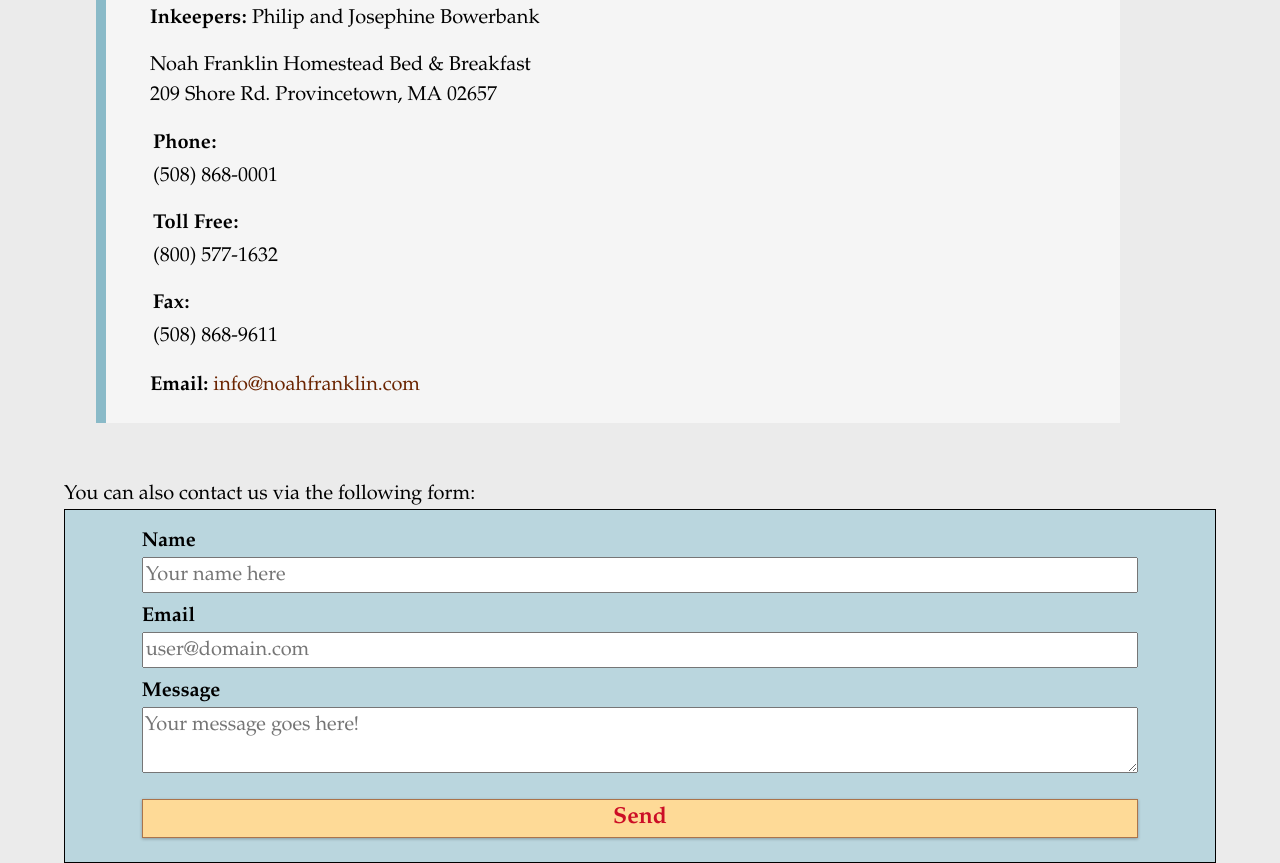
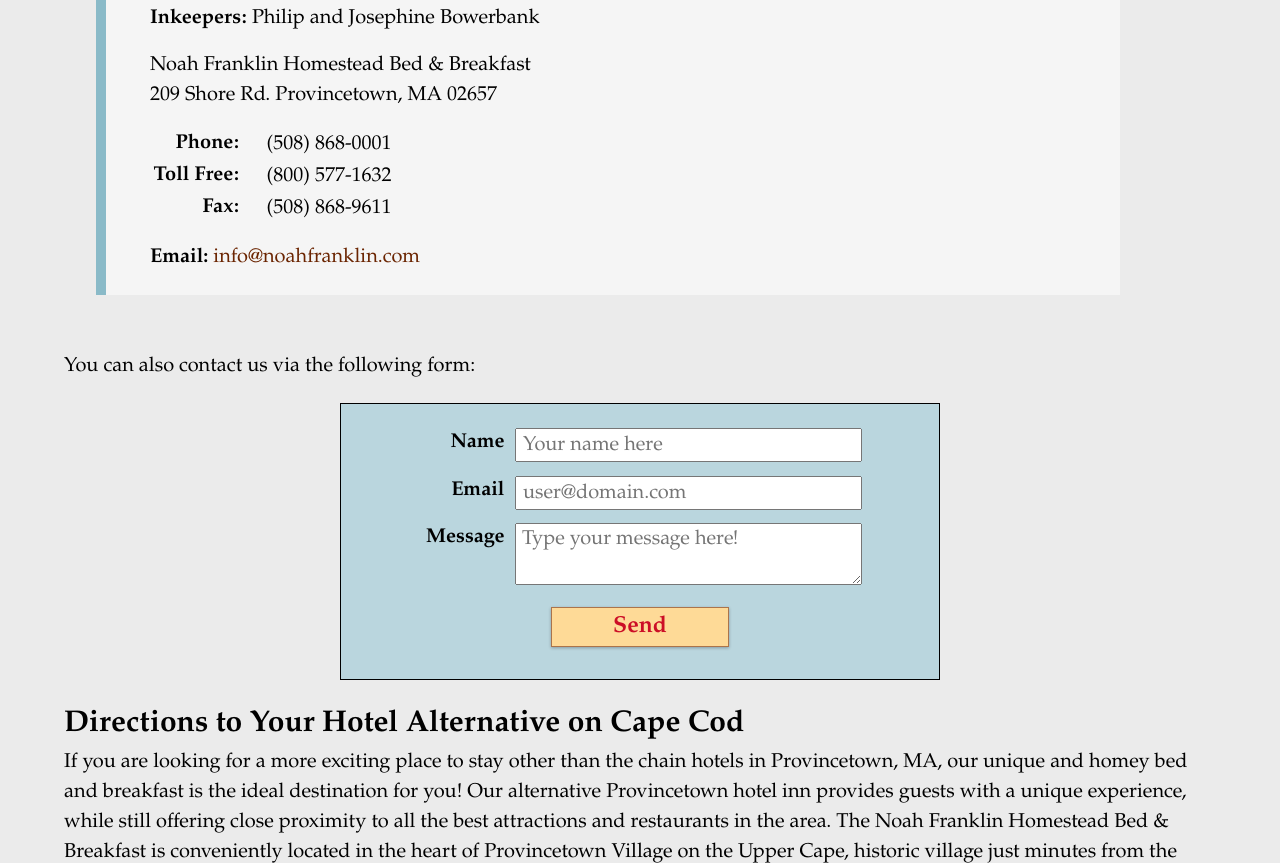
Before and after one commit to gee-ell-bee/artdm171proj3, a plain HTML site: page contact.html in a window 1280 px wide. Shown: the part 655-1518 px from the top of the page. Drawn offline with Linux system fonts and the light colour scheme; a web font is replaced by a local one.

Commit message:
contact pg respons.ly styled, 改 msg placeholder

```diff
--- a/contact.html
+++ b/contact.html
@@ -92,17 +92,18 @@
               <input class="email input" type="email" id="email" name="email" placeholder="user@domain.com" required />
 
               <label class="message label" for="message">Message</label>
-              <textarea class="message input" name="message" id="message" placeholder="Your message goes here!"></textarea>
+              <textarea class="message input" name="message" id="message" placeholder="Type your message here!"></textarea>
 
               <input class="button submit" type="submit" value="Send" />
             </form>
           </section>
 
-          <section class="contact map">
+          <section class="contact directions">
             <h2>Directions to Your Hotel Alternative on Cape Cod</h2>
             <p>If you are looking for a more exciting place to stay other than the chain hotels in Provincetown, MA, our unique and homey bed and breakfast is the ideal destination for you! Our alternative Provincetown hotel inn provides guests with a unique experience, while still offering close proximity to all the best attractions and restaurants in the area. The Noah Franklin Homestead Bed &amp; Breakfast is conveniently located in the heart of Provincetown Village on the Upper Cape, historic village just minutes from the Cape Cod Canal and the Bourne and Sagamore Bridges. We are also only about an hour's drive away from Boston, Providence/Newport, and the far end of the Cape at Provincetown.</p>
             <p>We are the perfect alternative to other hotels in Provincetown, MA as we offer a comfy Victorian home atmosphere, while also being located near all the best attractions. We combine all the best amenities of a Provincetown hotel with a more private and homey experience! Find directions to The Noah Franklin Homestead Bed &amp; Breakfast below:</p>
 
+            <section class="map">
               <iframe
                 src="https://www.google.com/maps/embed?pb=!1m18!1m12!1m3!1d2962.8779813470505!2d-70.1125678845536!3d42.0457967792092!2m3!1f0!2f0!3f0!3m2!1i1024!2i768!4f13.1!3m3!1m2!1s0x89fca091d491bb65%3A0x88a7f2c8c55ee010!2sHistoric%20District%2C%20209%20Shore%20Rd%2C%20Provincetown%2C%20MA%2002657!5e0!3m2!1sen!2sus!4v1607678285276!5m2!1sen!2sus"
                 width="600"
@@ -111,6 +112,7 @@
                 aria-hidden="false"
                 tabindex="0">
               </iframe>
+            </section>
         </section>
 
       </article>
--- a/styles/main.css
+++ b/styles/main.css
@@ -307,13 +307,19 @@
             margin: auto auto 2vh auto;
         }
 
-        section.email {
+        section.contact section.map {
+            overflow-x: scroll;
+        }
+
+        blockquote section.email {
             word-wrap: break-word;
         }
 
         span.label {
             font-weight:bold;
         }
+
+        /* #region MOBILE forms */
 
             form {
                 border: 1.5px solid black;
@@ -330,7 +336,12 @@
                 width: 100%;
                 max-width: 100%;
                 min-width: 100%;
-            padding: auto 3vw;
+                padding: 0 3vw;
+            }
+
+            form textarea {
+                overflow: auto;
+                min-height: 2rem;
             }
 
             form .input {
@@ -350,6 +361,8 @@
                 background-color:var(--rmCardBgColor);
                 box-shadow: 0px 1px 3px rgba(0, 0, 0, 0.28);
             }
+
+        /* #endregion */
 
         iframe {
             margin-top: 2vh;
@@ -546,19 +559,7 @@
         }
 
         table>tbody * {
-            /* min-width: fit-content; */
-            /* max-width: 100%; */
             width: 100%;
-        }
-
-        table tr {
-        }
-
-
-
-        table td {
-
-            /* max-width:50%; */
         }
     }
     /* #endregion */
@@ -657,6 +658,58 @@
                 text-align: right;
                 font-size: .9rem;
             }
+
+            table>tbody {
+                display: flex;
+                gap: 0;
+            }
+
+            table * {
+                display: block;
+                min-width: fit-content;
+            }
+
+            table tr {
+                display: grid;
+                grid-template-columns: 4rem 1fr;
+                gap: 2vw;
+            }
+
+            table th {
+                text-align: right;
+            }
+
+            form {
+                padding: 3vh 6vw;
+                display: grid;
+                grid-template-columns: 1fr 4fr;
+                max-width: 100%;
+                column-gap: .5rem;
+            }
+
+            form label {
+                font-weight: bold;
+                width: 100%;
+                text-align: right;
+            }
+
+            form input, form textarea {
+                resize: vertical;
+                width: 100%;
+                min-width: 100%;
+                max-width: 100%;
+                padding: 0 1vw;
+            }
+
+            form input[type="submit"] {
+                grid-column: 1 / -1;
+                padding: .25vh;
+                width: 35vw;
+                min-width: 35vw;
+                max-width: 35vw;
+                margin: 1vh auto;
+            }
+
         /* #endregion */
 
         /* #region MIDSIZE & up footer */
@@ -750,6 +803,49 @@
             blockquote.right {
                 float: right;
             }
+
+            table>tbody {
+                display: flex;
+                gap: 0;
+            }
+
+            table * {
+                display: block;
+                min-width: fit-content;
+            }
+
+            table tr {
+                display: grid;
+                grid-template-columns: 4rem 1fr;
+                gap: 2vw;
+            }
+
+            table th {
+                text-align: right;
+            }
+
+            form {
+                margin: 1rem auto;
+                width: 600px;
+                row-gap: .25rem;
+                column-gap: .5rem;
+            }
+
+            form input, form textarea {
+                width: 100%;
+                max-width: 100%;
+                min-width: 100%;
+                padding: 0 .25rem;
+            }
+
+            form input[type="submit"] {
+                grid-column: 1 / -1;
+                padding: .25vh;
+                width: 40%;
+                min-width: 40%;
+                max-width: 50%;
+                margin: 1vh auto;
+            }
         /* #endregion */
 
         /* #region TABLET & up footer */
```
Lines whose indentation alone changed are shown as unchanged.
